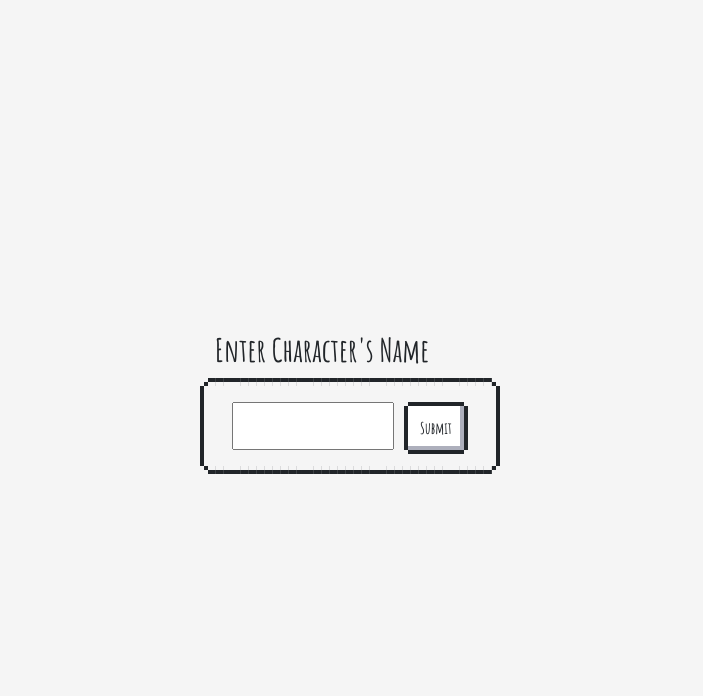
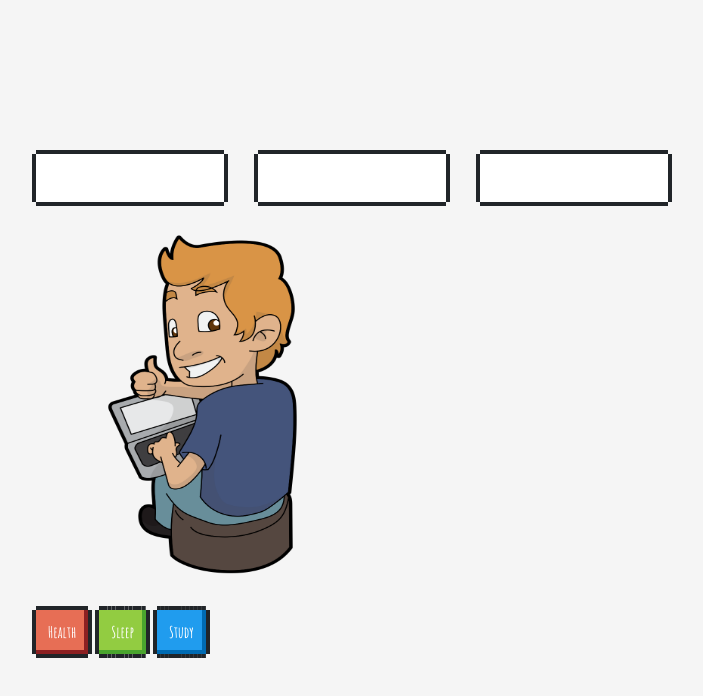
Before and after one commit to dbae82/project-0-game, a plain HTML site: page index.html in a window 1280 px wide. Shown: the whole page, without its empty margins (275-978 px from the left). Drawn offline with nearby package versions, Linux system fonts and the light colour scheme.

Commit message:
character screen html has been written

```diff
--- a/index.html
+++ b/index.html
@@ -33,6 +33,20 @@
                 <button type="button" class="nes-btn is-submit" id="start-btn">Submit</button>
             </section>
         </div>
+        <div id="character-screen">
+            <h1 id="character-name"></h1>
+            <section id="progress-bars">
+                <progress class="nes-progress is-error" id="red" value="100" max="100">Health</progress>
+                <progress class="nes-progress is-success" id="green" value="100" max="100">Sleep</progress>
+                <progress class="nes-progress is-primary" id="blue" value="100" max="100">Study</progress>
+            </section>
+            <img id="player-img" src="assets/student.png" alt="student" width="350" height="400">
+            <section id="player-buttons">
+                <button type="button" class="nes-btn is-error">Health</button>
+                <button type="button" class="nes-btn is-success">Sleep</button>
+                <button type="button" class="nes-btn is-primary">Study</button>
+            </section>
+        </div>
     </body>
 
 </html>
--- a/styles/main.css
+++ b/styles/main.css
@@ -16,7 +16,7 @@ body {
 }
 
 #start-screen {
-    display: block;
+    display: none;
 }
 
 #start-section {
@@ -30,3 +30,23 @@ input {
     padding: 10px;
     margin-right: 10px;
 }
+
+#progress-bars {
+    display: flex;
+    flex-direction: row;
+}
+
+#red {
+    padding: 0 90px;
+    margin-right: 30px;
+}
+
+#green {
+    padding: 0 90px;
+    margin-right: 30px;
+}
+
+#blue {
+    padding: 0 90px;
+    margin-right: 30px;
+}
```
Also changed, not shown: 1 other file.
